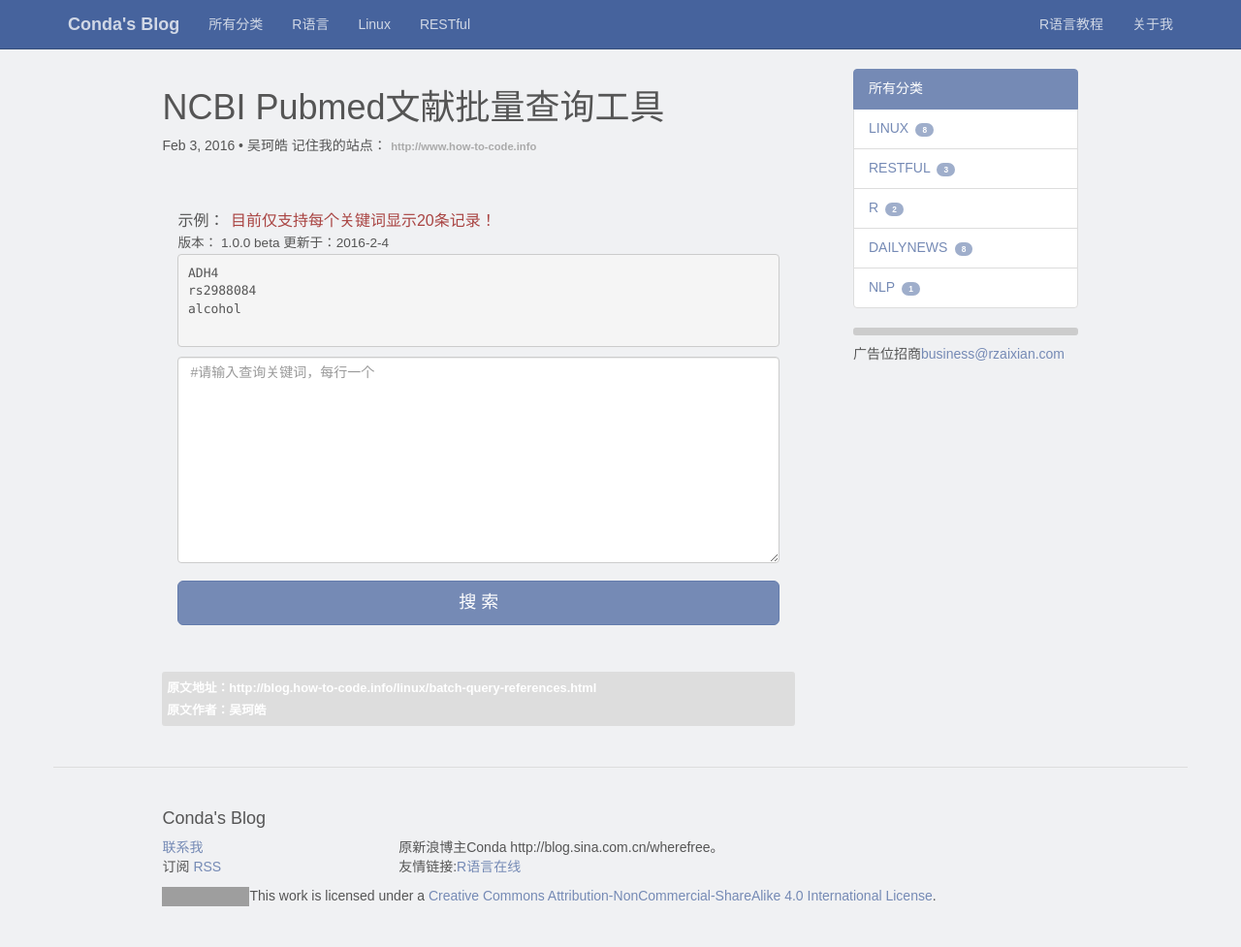
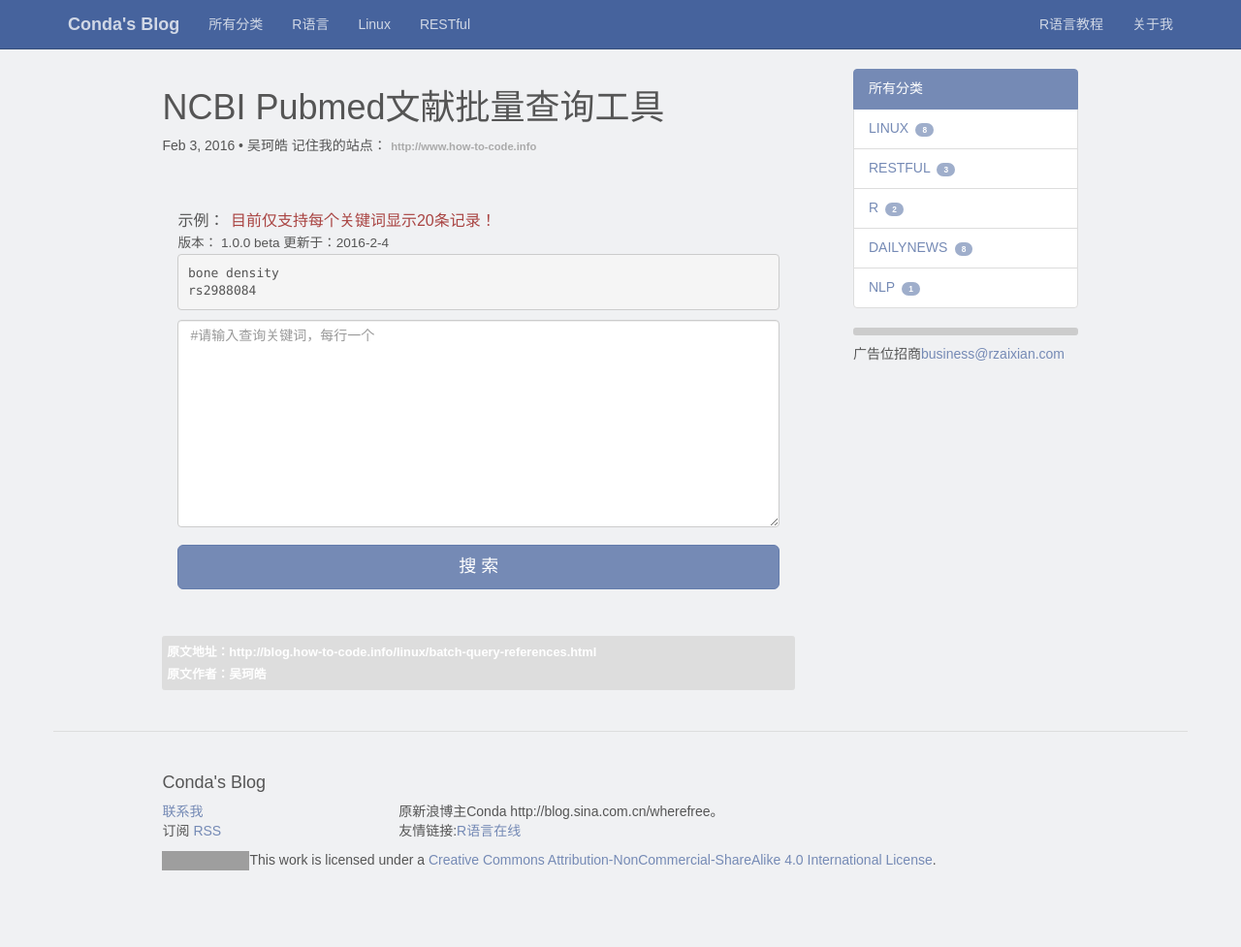
Before and after one commit to fun360/fun360, a Jekyll site: the page built from _posts/Linux/2016-02-03-batch-query-references.markdown, in a window 1280 px wide. Shown: the whole page at 97% size. Built offline with Jekyll 4.4.1, drawn with Linux system fonts in a browser that asks for light colours; comment, search, counter and statistics services are not loaded; after the commit the page ends 940 px from its top, so only the background shows below that; grey boxes are pictures that could not be loaded.

Commit message:
Update 2016-02-03-batch-query-references.markdown

```diff
--- a/_posts/Linux/2016-02-03-batch-query-references.markdown
+++ b/_posts/Linux/2016-02-03-batch-query-references.markdown
@@ -41,10 +41,8 @@ excerpt:
 
 <div class = "query">
   示例：<span class = "text-danger">目前仅支持每个关键词显示20条记录！</span><br/><small>版本： 1.0.0 beta 更新于：2016-2-4</small>
-  <pre>ADH4
-rs2988084
-alcohol
-  </pre>
+  <pre>bone density
+rs2988084</pre>
   <textarea class="form-control" rows="10" placeholder = "#请输入查询关键词，每行一个"></textarea>
   <button type="button" id = "query" class="btn btn-primary btn-lg btn-block">搜  索</button>
 </div>
```
